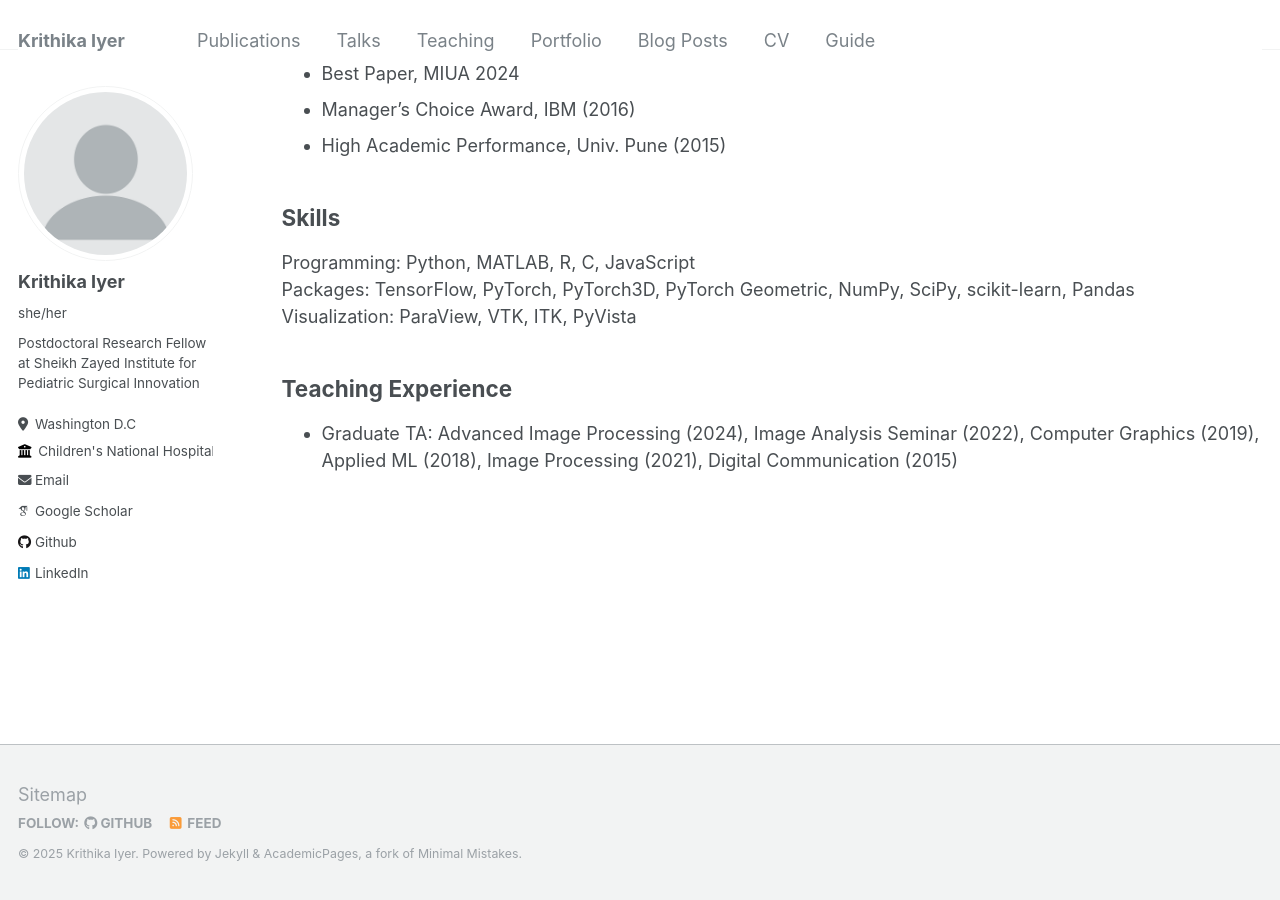
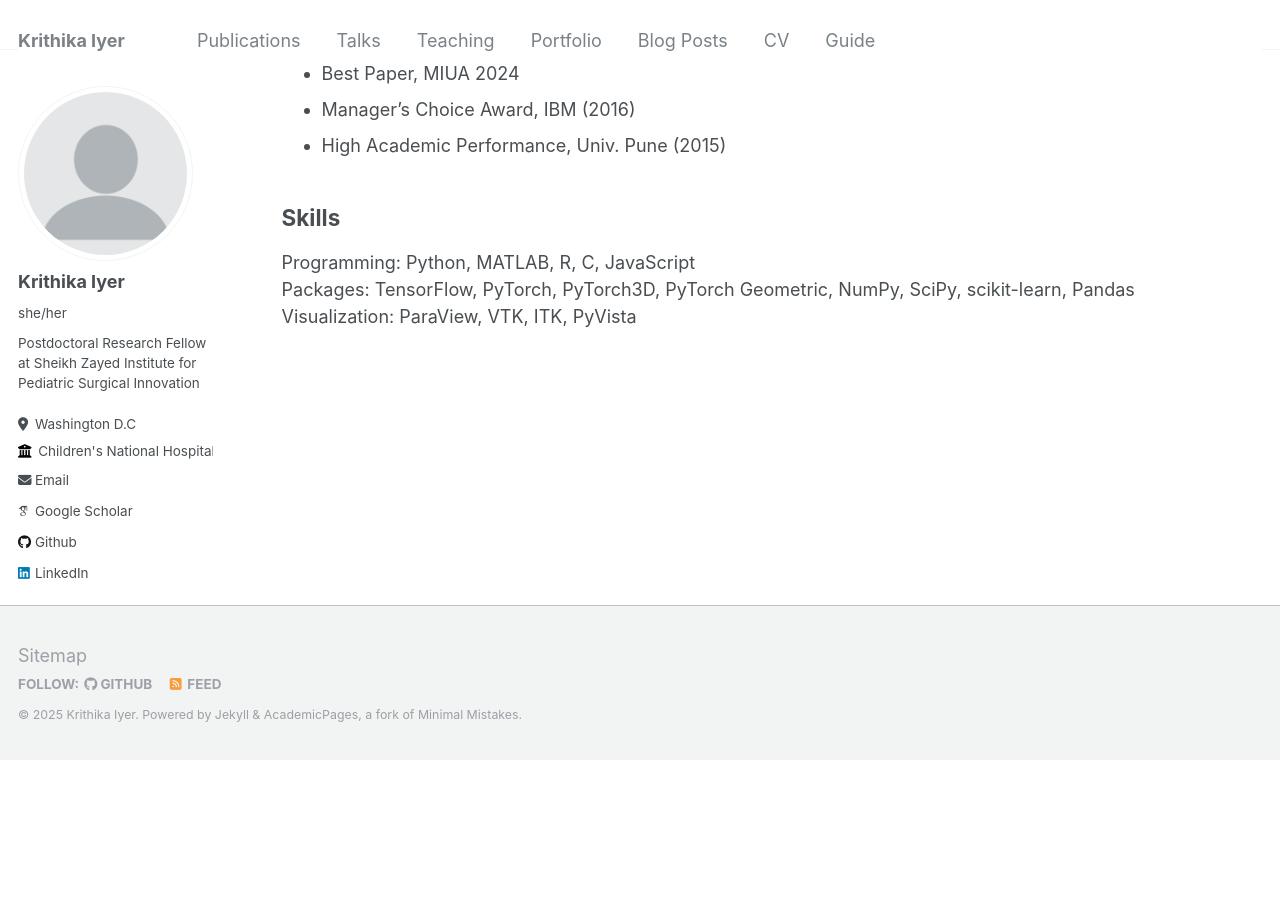
Before and after one commit to iyerkrithika21/iyerkrithika21.github.io, a Jekyll site: the page built from _pages/cv.md, in a window 1280 px wide and 900 px high, scrolled down 1344 px. Built offline with Jekyll 4.4.1, drawn with Linux system fonts in a browser that asks for light colours; some web fonts are replaced; after the commit the page ends 2105 px from its top, so only the background shows below that.

Commit message:
Update cv.md

```diff
--- a/_pages/cv.md
+++ b/_pages/cv.md
@@ -57,7 +57,3 @@ Community Judge, University of Utah Science & Engineering Fair (2022)
 Programming: Python, MATLAB, R, C, JavaScript
 Packages: TensorFlow, PyTorch, PyTorch3D, PyTorch Geometric, NumPy, SciPy, scikit-learn, Pandas
 Visualization: ParaView, VTK, ITK, PyVista
-
-## Teaching Experience
-
-- Graduate TA: Advanced Image Processing (2024), Image Analysis Seminar (2022), Computer Graphics (2019), Applied ML (2018), Image Processing (2021), Digital Communication (2015)
```
